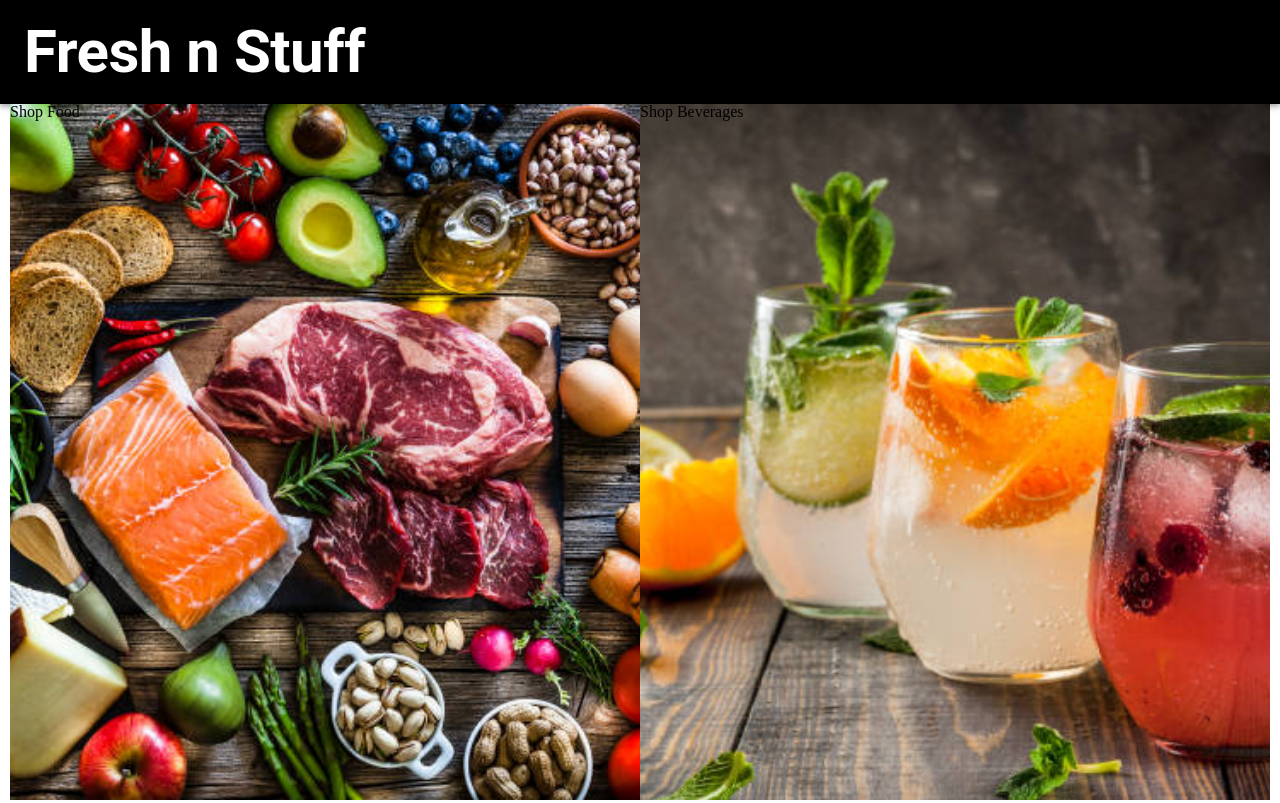
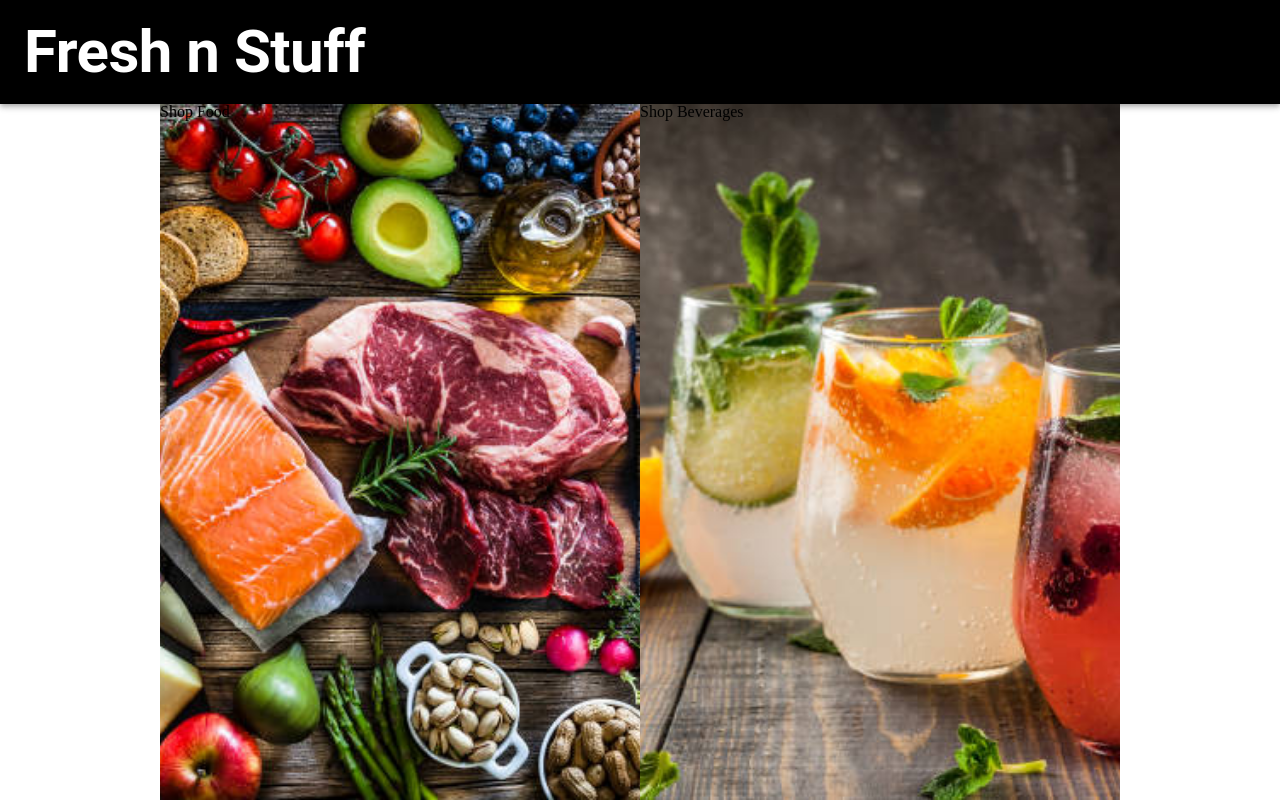
Before and after one commit to Frank-Colorado/buy-stuff, a React (Vite) app in the folder client/: page / in a window 1280 px wide. Built offline with nearby package versions, Linux system fonts and the light colour scheme.

Commit message:
created DirectoryImage component

```diff
--- a/client/src/index.css
+++ b/client/src/index.css
@@ -38,6 +38,6 @@ a:hover {
 .main {
   width: 100%;
   height: calc(100% - 6.5rem);
-  padding: 0 10px;
+  padding: 0 10rem;
   margin: 0 auto;
 }
```
Also changed, not shown: client/src/components/DirectoryImage.jsx (added, +9 -0 lines).
